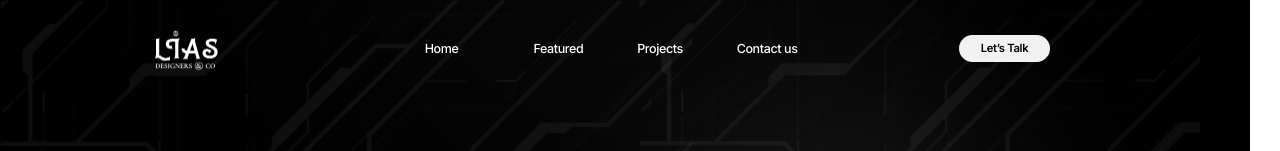
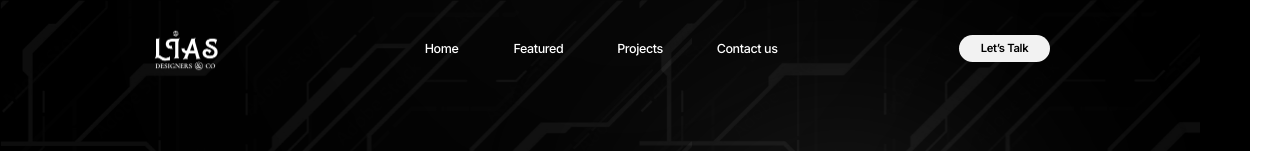
Before and after one commit to lightyagami1427/LIAS4DESIGN, a website built with Parcel: page index.html in a window 1280 px wide. Shown: the top 151 px of the page. Built offline with nearby package versions, Linux system fonts and the light colour scheme.

Commit message:
Update index.html

```diff
--- a/index.html
+++ b/index.html
@@ -29,7 +29,7 @@
             <div class="home"><a style = "text-decoration:none;color:white" href = "#">Home</div>
           </div>
           <div class="home-wrapper">
-            <div style = "margin-left:-20px" class="home"><a style = "text-decoration:none;color:white" href = "#Features">Featured</a></div>
+            <div style = "margin-left:-40px" class="home"><a style = "text-decoration:none;color:white" href = "#Features">Featured</a></div>
           </div>
           <div class="home-wrapper">
             <div class="home"><a style = "text-decoration:none;color:white" href = "#Projects">Projects</a></div>
```
